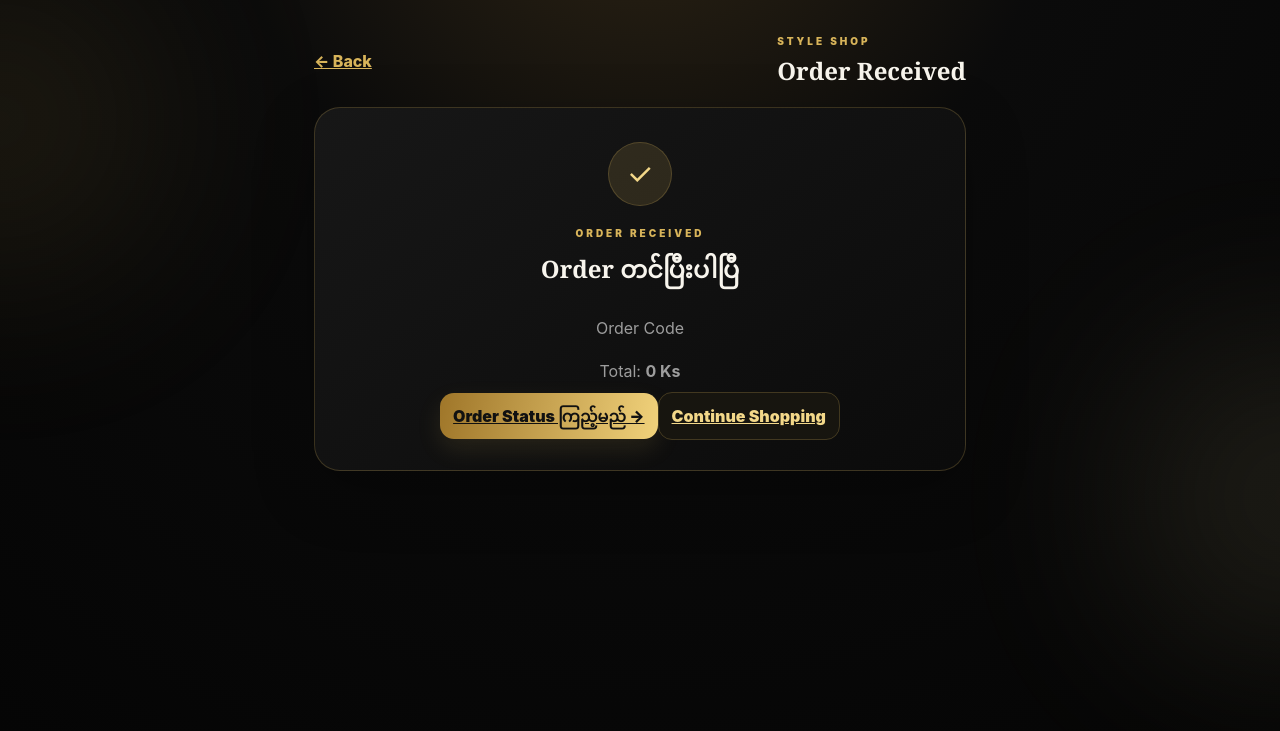
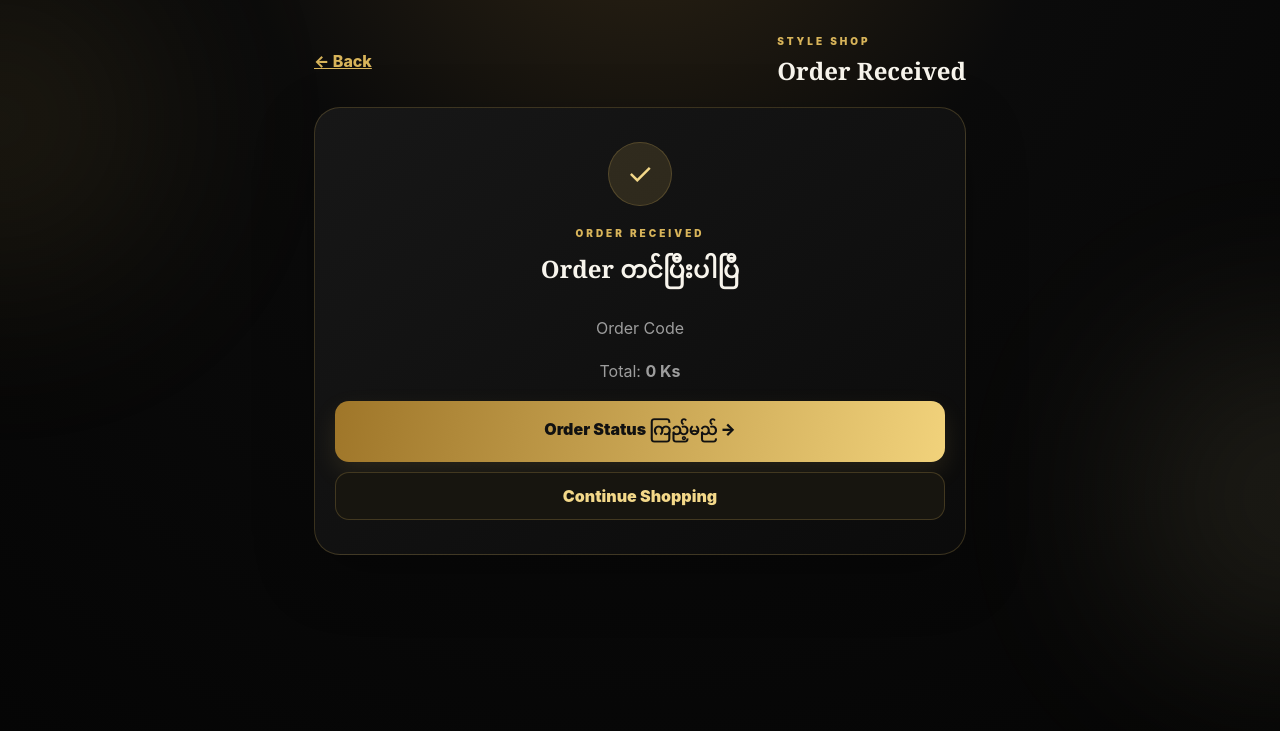
Before and after one commit to srlynn-sys/style, a plain HTML site: page success.html in a window 1280 px wide. Shown: the part 69-800 px from the top of the page. Drawn offline with Linux system fonts and the light colour scheme.

Commit message:
Load multi-page navigation styles on success page

```diff
--- a/success.html
+++ b/success.html
@@ -1 +1 @@
-<!doctype html><html lang="my"><head><meta charset="utf-8"><meta name="viewport" content="width=device-width,initial-scale=1,viewport-fit=cover"><title>Style — Order Success</title><link rel="stylesheet" href="style.css"></head><body><script src="app.js"></script></body></html>
+<!doctype html><html lang="my"><head><meta charset="utf-8"><meta name="viewport" content="width=device-width,initial-scale=1,viewport-fit=cover"><title>Style — Order Success</title><link rel="stylesheet" href="style.css"><link rel="stylesheet" href="pages.css"></head><body><script src="app.js"></script></body></html>
```
